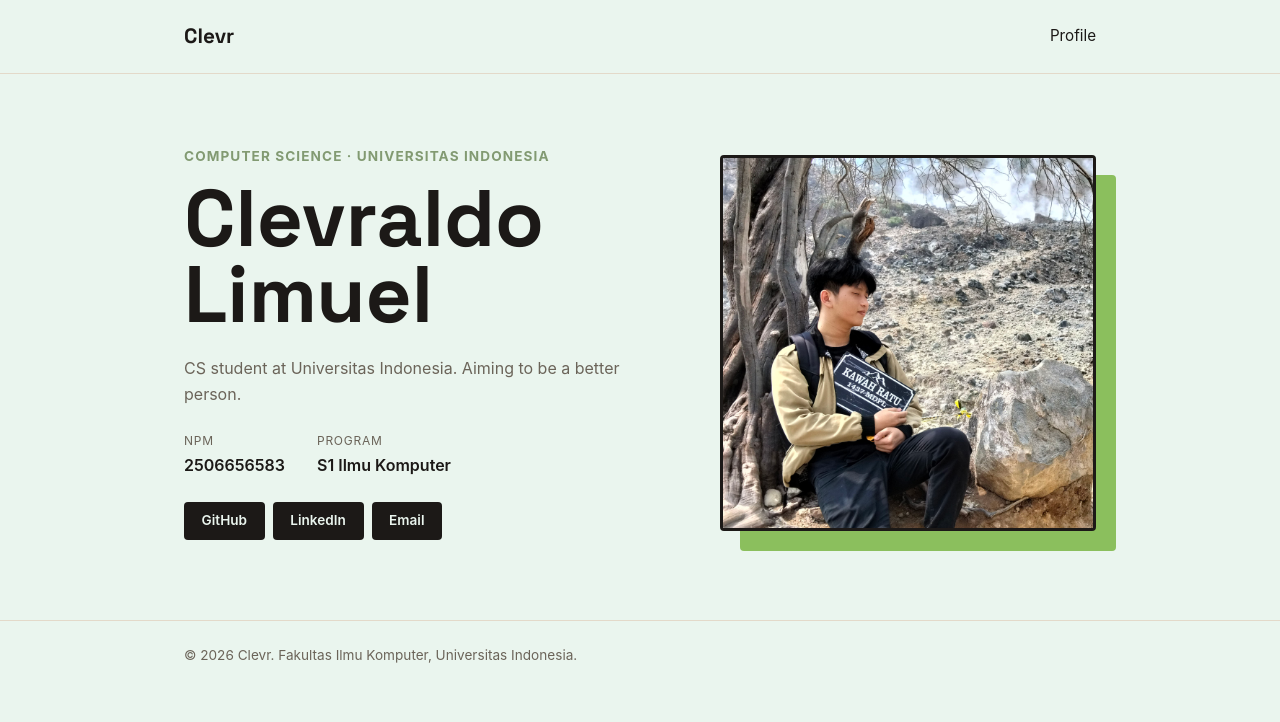
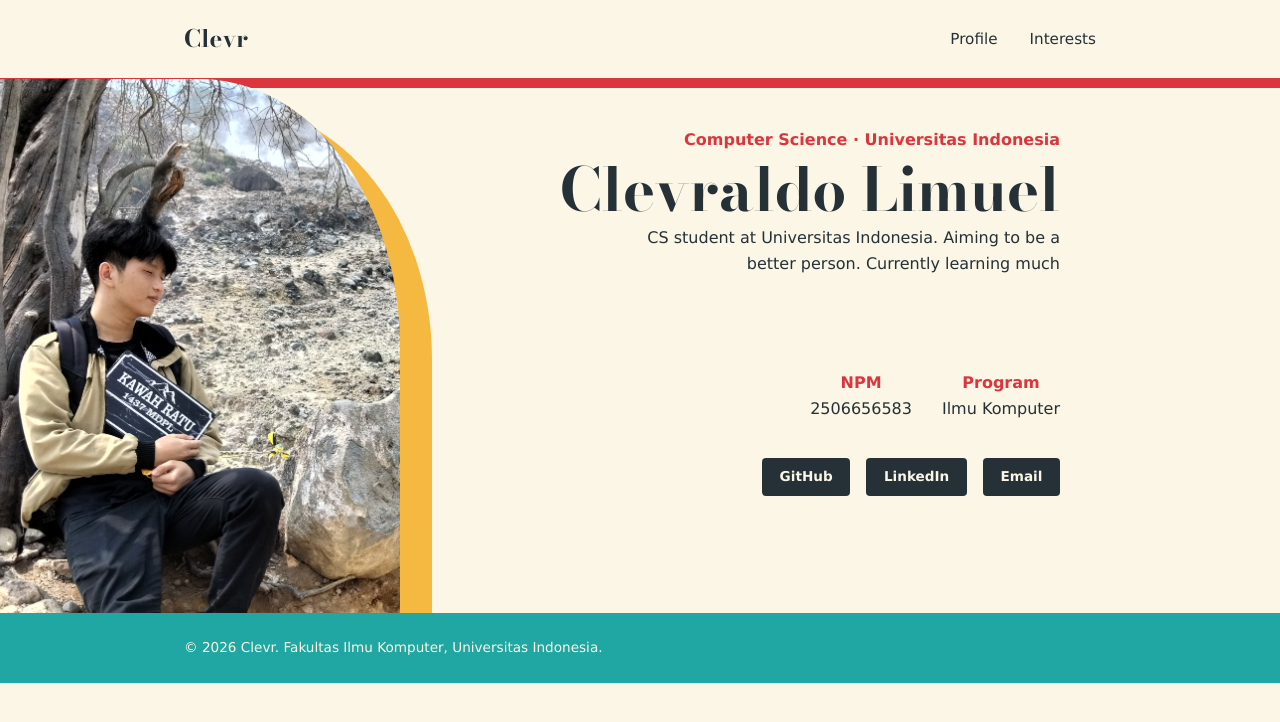
Before and after one commit to ClevraldoLimuel/myportofolio, a Django app: page / in a window 1280 px wide. Shown: the top 722 px of the page. Run offline with Django 5.2, Linux system fonts and the light colour scheme.

Commit message:
style:reconfigure overall style

```diff
--- a/portofolio/urls.py
+++ b/portofolio/urls.py
@@ -19,8 +19,10 @@ from django.contrib import admin
 from django.urls import path
 
 from portofolio.views import landing_page
+from portofolio.views import interest_page
 
 urlpatterns = [
     path('admin/', admin.site.urls),
     path('', landing_page, name='landing_page'),
+    path('interest/', interest_page, name='interest_page')
 ]
--- a/portofolio/views.py
+++ b/portofolio/views.py
@@ -3,3 +3,6 @@ from django.shortcuts import render
 
 def landing_page(request):
     return render(request, "index.html")
+
+def interest_page(request):
+    return render(request, "interest.html")
--- a/static/css/style.css
+++ b/static/css/style.css
@@ -5,24 +5,30 @@
 }
 
 :root {
-    --ink: #1c1917;
-    --paper: #eaf5ee;
-    --accent: #8bbf5d;
-    --accent-dark: #829a72;
+    --ink: #253137;
+    --paper: #fbf6e5;
+    --accent: #F5B942;
+    --accent-dark: #D9363E;
+    --accent2: #20a7a3;
     --line: #e3d9c9;
     --text-muted: #6b6459;
-    --radius: 4px;
+    --main-serif-font: "Bodoni Moda";
+    --main-standard-font: Geneva;
 }
 
 body {
-    font-family: -apple-system, "Segoe UI", Roboto, Helvetica, Arial, sans-serif;
+    min-height: 400px;
+    display: grid;
+    grid-template-rows: auto 1fr auto ;
+    grid-template-areas: "header" "main" "footer";
+    font-family: var(--main-standard-font), serif;
     color: var(--ink);
     background-color: var(--paper);
     line-height: 1.6;
 }
 
 h1, .brand {
-    font-family: "Space Grotesk", -apple-system, sans-serif;
+    font-family: var(--main-serif-font), var(--main-standard-font), serif;
 }
 
 .container {
@@ -32,7 +38,21 @@ h1, .brand {
 }
 
 .site-header {
+    position: relative;
     border-bottom: 1px solid var(--line);
+    grid-area: header;
+    z-index: 1;
+}
+
+.site-header::after {
+    content: "";
+    position: absolute;
+    z-index: -2;
+    bottom: -10px;
+    left: 0;
+    width: 100%;
+    height: 10px;
+    background-color: var(--accent-dark);
 }
 
 .site-header .container {
@@ -43,7 +63,7 @@ h1, .brand {
 }
 
 .brand {
-    font-size: 1.3rem;
+    font-size: 1.5rem;
     font-weight: 700;
     color: var(--ink);
     text-decoration: none;
@@ -57,139 +77,165 @@ h1, .brand {
 .site-header nav a {
     color: var(--ink);
     text-decoration: none;
+    transition: 0.2s;
     font-size: 0.95rem;
 }
 
-.hero {
-    padding: 4.5rem 0 5rem;
+.site-header nav a:hover {
+    color:var(--accent2);
 }
 
-.hero-grid {
+.profile {
+    /* max-height: 70vh; */
+    grid-area: main;
     display: grid;
-    grid-template-columns: 1.3fr 1fr;
-    grid-template-areas:
-        "identity photo"
-        "details  photo";
-    gap: 1.5rem 3rem;
+    grid-template-columns: 400px 1fr;
+    grid-template-areas: "photo texts";
+    z-index: 1;
+
+}
+.profile .profile-leftside-image {
+    grid-area: photo;
+    min-width: 80%;
+    align-self: center;
+    position: relative;
 }
 
-.hero-identity {
-    grid-area: identity;
+.profile .avatar {
+    display: block;
+    max-width: 100%;
+    border-radius: 0 50% 0 0;
+    height: auto;
 }
 
-.hero-details {
-    grid-area: details;
+.profile .profile-leftside-image .photo-block{
+    position: absolute;
+    bottom: 0;
+    left: 2rem;
+    width: 100%;
+    height: 95%;
+    background-color: var(--accent);
+    border-radius:0 50% 0 0;
+    z-index: -1;
 }
 
-.hero-kicker {
-    font-size: 0.85rem;
-    letter-spacing: 0.08em;
-    text-transform: uppercase;
-    color: var(--accent-dark);
-    font-weight: 700;
-    margin-bottom: 0.75rem;
-}
-
-.hero-identity h1 {
-    font-size: clamp(3rem, 7vw, 5rem);
-    line-height: 0.95;
-}
-
-.bio {
-    color: var(--text-muted);
-    max-width: 480px;
-    margin-bottom: 1.5rem;
-}
-
-.meta-list {
+.container-button {
+    align-self: baseline;
+    margin-top: 1rem;
     display: flex;
-    gap: 2rem;
-    margin-bottom: 1.5rem;
-}
-
-.meta-row dt {
-    font-size: 0.75rem;
-    text-transform: uppercase;
-    letter-spacing: 0.06em;
-    color: var(--text-muted);
-    margin-bottom: 0.15rem;
-}
-
-.meta-row dd {
-    font-weight: 600;
-}
-
-.social-links {
-    display: flex;
-    gap: 0.5rem;
+    gap: 1rem;
     flex-wrap: wrap;
+    justify-content: right;
 }
 
 .social-link {
-    display: inline-block;
+    margin-bottom: 20px;
+    display:inline-block;
     font-size: 0.85rem;
     font-weight: 600;
     text-decoration: none;
     color: var(--paper);
     background-color: var(--ink);
-    border-radius: var(--radius);
+    border-radius: 4px;
     padding: 0.5rem 1.1rem;
     transition: background-color 0.2s ease;
 }
 
 .social-link:hover {
-    background-color: var(--accent);
+    background-color: var(--accent2);
 }
 
-.hero-photo {
-    grid-area: photo;
-    align-self: center;
-    position: relative;
+.profile-information {
+    padding-top: 3rem;
+    padding-left: 2rem;
+    padding-right: 5%;
+    margin-right: 20%;
+    display:grid;
+    grid-template-rows: 3fr 1fr 1fr;
+    gap: 10px;
+
 }
 
-.photo-block {
-    position: absolute;
-    top: 1.25rem;
-    left: 1.25rem;
-    width: 100%;
-    height: 100%;
-    background-color: var(--accent);
-    border-radius: var(--radius);
-    z-index: 0;
+.study-info {
+    align-self:center ;
+    justify-self: end;
+    display: flex;
+    gap: 30px;
 }
 
-.avatar {
-    position: relative;
-    z-index: 1;
-    display: block;
-    width: 100%;
-    aspect-ratio: 1 / 1;
-    object-fit: cover;
-    border-radius: var(--radius);
-    border: 3px solid var(--ink);
+.study-info h4 {
+    text-align: center;
+    color: var(--accent-dark);
+    font-weight: 600;
+}
+
+.identity .text-accented {
+    min-width:100%;
+    color: var(--accent-dark);
+    font-weight: 600;
+    text-align: end;
+}
+
+.identity .text-normal {
+    max-width: 70%;
+    justify-self: end;
+    font-weight: 300;
+    text-align: end;
+}
+
+.identity h1 {
+    justify-self: right;
+    text-align: end;
+    font-size: 60px;
+    line-height: 120%;
 }
 
 .site-footer {
+    grid-area: footer;
     padding: 1.5rem;
-    color: var(--text-muted);
+    color: var(--paper);
     font-size: 0.85rem;
-    border-top: 1px solid var(--line);
+    background-color: var(--accent2);
 }
 
-@media (max-width: 600px) {
-    .hero-grid {
+@media (max-width: 800px) {
+    .profile {
         grid-template-columns: 1fr;
         grid-template-areas:
-            "identity"
             "photo"
-            "details";
+            "texts";
+    }
+    .profile-information {
+        padding-top: 8%;
+        margin-right: 0;
+        justify-content: left;
     }
 
-    .hero-photo {
-        max-width: 220px;
+    .identity h1{
+        justify-self: left;
+        text-align: start;
+   }
+
+    .identity .text-accented {
+        justify-self: left;
+        text-align: start;
     }
 
-    .social-links {
-        justify-content: flex-start;
+    .identity .text-normal {
+        justify-self: left;
+        text-align: start;
+    }
+
+    .container-button {
+        justify-self: left;
+        margin-top: 0;
+    }
+
+    .study-info {
+        justify-self: left;
+    }
+
+    .profile-information {
+        max-height: 90vh;
     }
 }
--- a/templates/index.html
+++ b/templates/index.html
@@ -7,46 +7,47 @@
     <link rel="preconnect" href="https://fonts.googleapis.com">
     <link rel="preconnect" href="https://fonts.gstatic.com" crossorigin>
     <link href="https://fonts.googleapis.com/css2?family=Space+Grotesk:wght@500;700&display=swap" rel="stylesheet">
+    <link href="https://fonts.googleapis.com/css2?family=Bodoni+Moda:ital,opsz,wght@0,6..96,400..900;1,6..96,400..900&display=swap" rel="stylesheet">
     <link rel="stylesheet" href="/static/css/style.css">
 </head>
 <body>
     <header class="site-header">
         <div class="container">
-            <a href="#profile" class="brand">Clevr</a>
+            <a href="../" class="brand">Clevr</a>
             <nav>
                 <a href="#profile">Profile</a>
+                <a href="interest/">Interests</a>
             </nav>
         </div>
     </header>
 
-    <main>
-        <section class="hero" id="profile">
-            <div class="container hero-grid">
-                <div class="hero-identity">
-                    <p class="hero-kicker">Computer Science &middot; Universitas Indonesia</p>
-                    <h1>Clevraldo Limuel</h1>
+    <main class="profile">
+        <section class="profile-leftside-image">
+            <div class="photo-block"></div>
+            <img class="avatar" src="/static/img/myPic.jpg" alt="Photo of Clevr">
+        </section>
+
+        <section class="profile-main">
+            <div class="profile-information">
+                <div class="identity">
+                    <p class="text-accented">Computer Science &middot; Universitas Indonesia</p>
+                    <h1 class="text-main">Clevraldo Limuel</h1>
+                    <p class="text-normal">CS student at Universitas Indonesia. Aiming to be a better person. Currently learning much</p>
                 </div>
-                <div class="hero-photo">
-                    <div class="photo-block"></div>
-                    <img class="avatar" src="/static/img/itsMe.jpg" alt="Photo of Clevr">
+                <div class="study-info">
+                    <div>
+                        <h4>NPM</h4>
+                        <p>2506656583</p>
+                    </div>
+                    <div>
+                        <h4>Program</h4>
+                        <p>Ilmu Komputer</p>
+                    </div>
                 </div>
-                <div class="hero-details">
-                    <p class="bio">CS student at Universitas Indonesia. Aiming to be a better person.</p>
-                    <dl class="meta-list">
-                        <div class="meta-row">
-                            <dt>NPM</dt>
-                            <dd>2506656583</dd>
-                        </div>
-                        <div class="meta-row">
-                            <dt>Program</dt>
-                            <dd>S1 Ilmu Komputer</dd>
-                        </div>
-                    </dl>
-                    <div class="social-links">
-                        <a href="https://github.com/ClevraldoLimuel" class="social-link">GitHub</a>
-                        <a href="https://id.linkedin.com/in/clevraldo-limuel-87b20437b" class="social-link">LinkedIn</a>
-                        <a href="mailto:aldolimuell@gmail.com" class="social-link">Email</a>
-                    </div>
+                <div class="container-button">
+                    <a href="https://github.com/ClevraldoLimuel" class="social-link">GitHub</a>
+                    <a href="https://id.linkedin.com/in/clevraldo-limuel-87b20437b" class="social-link">LinkedIn</a>
+                    <a href="mailto:aldolimuell@gmail.com" class="social-link">Email</a>
                 </div>
             </div>
         </section>
@@ -58,4 +59,5 @@
         </div>
     </footer>
 </body>
+
 </html>
```
Also changed, not shown: templates/interest.html (added, +38 -0 lines), static/img/myPic.jpg (added).
